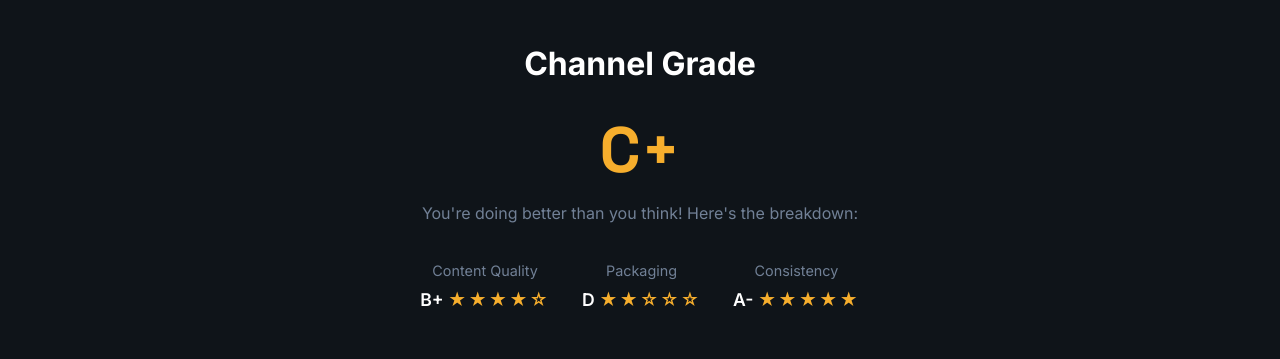
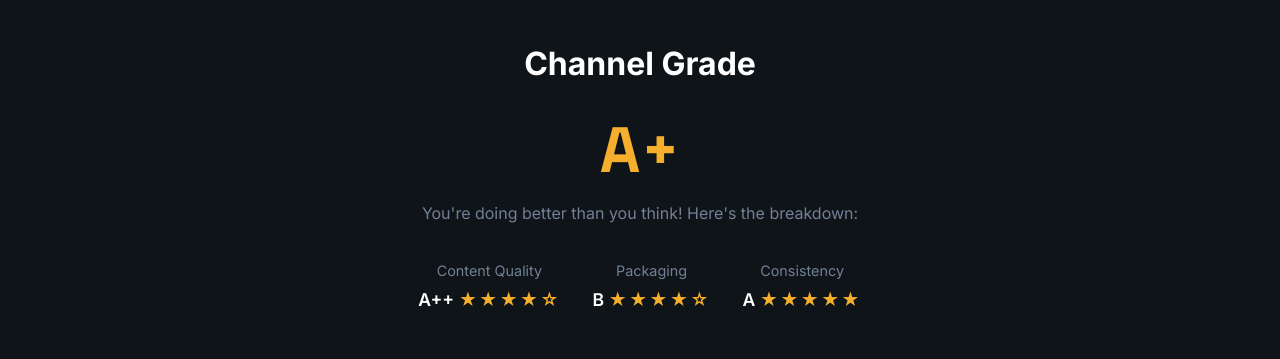
Before and after one commit to NateDesmond/chester-channel-audit, a website: page index.html in a window 1280 px wide. Shown: the part 932-1291 px from the top of the page. Drawn offline with Linux system fonts and the light colour scheme.

Commit message:
Update index.html

```diff
--- a/index.html
+++ b/index.html
@@ -71,20 +71,20 @@
       <!-- Grade Section -->
       <section class="grade-section animate-on-scroll">
         <h2>Channel Grade</h2>
-        <div class="grade-value">C+</div>
+        <div class="grade-value">A+</div>
         <p class="text-muted mb-xl">You're doing better than you think! Here's the breakdown:</p>
         <div class="grade-breakdown">
           <div class="grade-item">
             <div class="grade-item-label">Content Quality</div>
-            <div class="grade-item-value">B+ <span class="stars">★★★★☆</span></div>
+            <div class="grade-item-value">A++ <span class="stars">★★★★☆</span></div>
           </div>
           <div class="grade-item">
             <div class="grade-item-label">Packaging</div>
-            <div class="grade-item-value">D <span class="stars">★★☆☆☆</span></div>
+            <div class="grade-item-value">B <span class="stars">★★★★☆</span></div>
           </div>
           <div class="grade-item">
             <div class="grade-item-label">Consistency</div>
-            <div class="grade-item-value">A- <span class="stars">★★★★★</span></div>
+            <div class="grade-item-value">A <span class="stars">★★★★★</span></div>
           </div>
         </div>
       </section>
```
